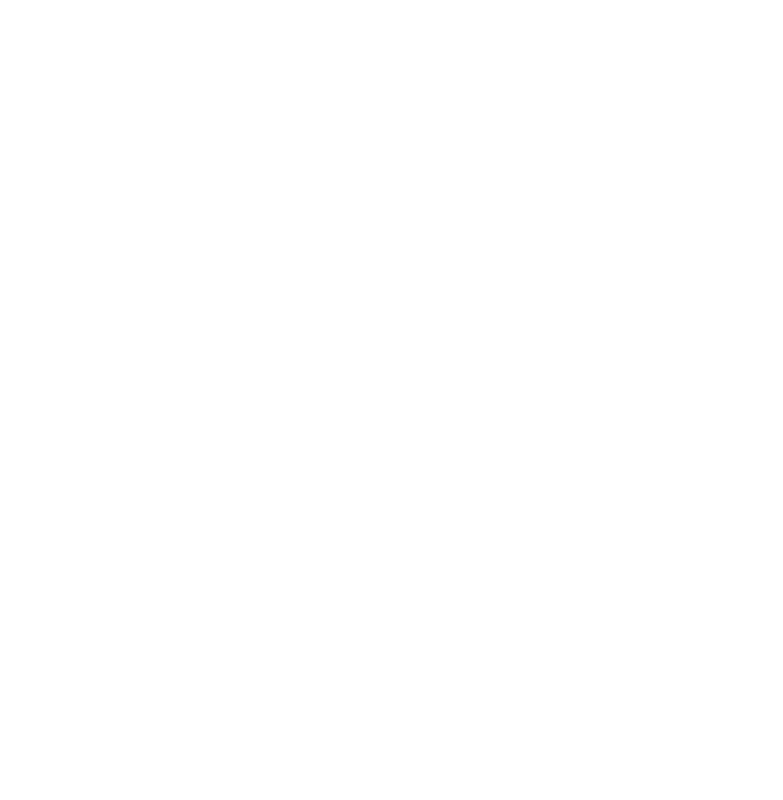
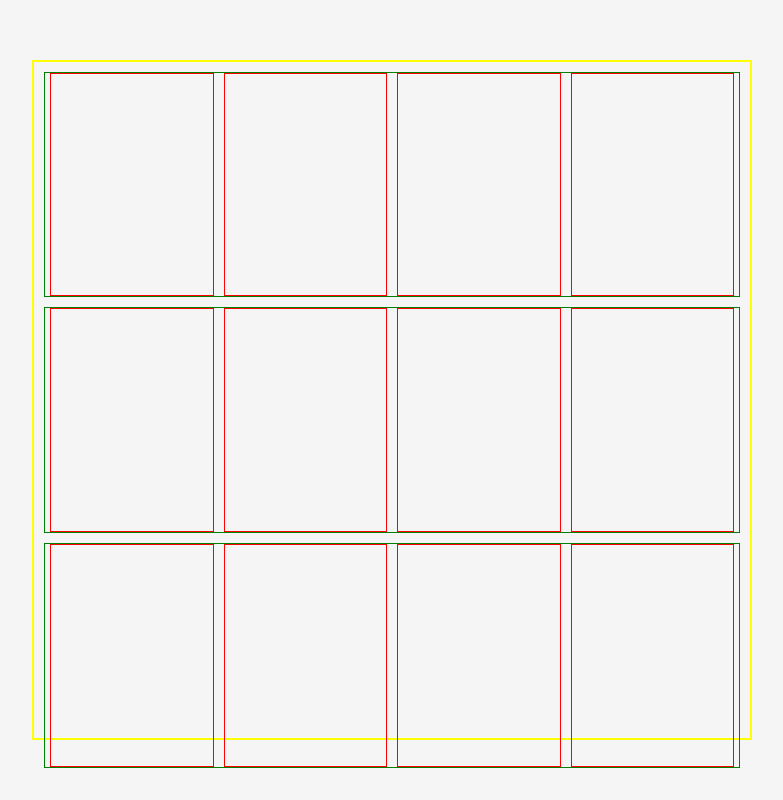
Before and after one commit to bugagashinka/memory-pair-game, a plain HTML site: page index.html in a window 1280 px wide. Shown: the whole page, without its empty margins (248-1031 px from the left). Drawn offline with Linux system fonts and the light colour scheme.

Commit message:
Add markup and styles

```diff
--- a/index.html
+++ b/index.html
@@ -8,6 +8,87 @@
     <link rel="stylesheet" href="styles/main.css" />
   </head>
   <body>
+    <div class="board">
+      <div class="row">
+        <div class="flip-container">
+          <div class="flipper">
+            <div class="front"></div>
+            <div class="back"></div>
+          </div>
+        </div>
+        <div class="flip-container">
+          <div class="flipper">
+            <div class="front"></div>
+            <div class="back"></div>
+          </div>
+        </div>
+        <div class="flip-container">
+          <div class="flipper">
+            <div class="front"></div>
+            <div class="back"></div>
+          </div>
+        </div>
+        <div class="flip-container">
+          <div class="flipper">
+            <div class="front"></div>
+            <div class="back"></div>
+          </div>
+        </div>
+      </div>
+
+      <div class="row">
+        <div class="flip-container">
+          <div class="flipper">
+            <div class="front"></div>
+            <div class="back"></div>
+          </div>
+        </div>
+        <div class="flip-container">
+          <div class="flipper">
+            <div class="front"></div>
+            <div class="back"></div>
+          </div>
+        </div>
+        <div class="flip-container">
+          <div class="flipper">
+            <div class="front"></div>
+            <div class="back"></div>
+          </div>
+        </div>
+        <div class="flip-container">
+          <div class="flipper">
+            <div class="front"></div>
+            <div class="back"></div>
+          </div>
+        </div>
+      </div>
+      <div class="row">
+        <div class="flip-container">
+          <div class="flipper">
+            <div class="front"></div>
+            <div class="back"></div>
+          </div>
+        </div>
+        <div class="flip-container">
+          <div class="flipper">
+            <div class="front"></div>
+            <div class="back"></div>
+          </div>
+        </div>
+        <div class="flip-container">
+          <div class="flipper">
+            <div class="front"></div>
+            <div class="back"></div>
+          </div>
+        </div>
+        <div class="flip-container">
+          <div class="flipper">
+            <div class="front"></div>
+            <div class="back"></div>
+          </div>
+        </div>
+      </div>
+    </div>
     <script src="js/main.js"></script>
   </body>
 </html>
--- a/styles/main.css
+++ b/styles/main.css
@@ -0,0 +1,68 @@
+html,
+body {
+  margin: 0;
+  padding: 0;
+  height: 100%;
+}
+
+html {
+  box-sizing: border-box;
+}
+*,
+*:before,
+*:after {
+  box-sizing: inherit;
+}
+
+body {
+  display: flex;
+  align-content: center;
+  background: #f5f5f5;
+}
+
+.board {
+  flex-grow: 1;
+  border: 2px solid yellow;
+  margin: auto;
+  min-width: 360px;
+  max-width: 720px;
+  height: 40%;
+}
+
+.row {
+  display: flex;
+  justify-content: center;
+  align-items: center;
+  height: calc(100% / 3);
+  /* margin: 0 auto; */
+  margin: 10px;
+  border: 1px solid green;
+}
+
+.flip-container {
+  display: inline-block;
+  margin: 5px;
+  text-align: center;
+  flex-grow: 1;
+  min-width: 85px;
+  height: 100%;
+  border: 1px solid red;
+}
+
+@media screen and (min-width: 450px) {
+  .board {
+    height: 50%;
+  }
+}
+
+@media screen and (min-width: 550px) {
+  .board {
+    height: 60%;
+  }
+}
+
+@media screen and (min-width: 720px) {
+  .board {
+    height: 85%;
+  }
+}
```
